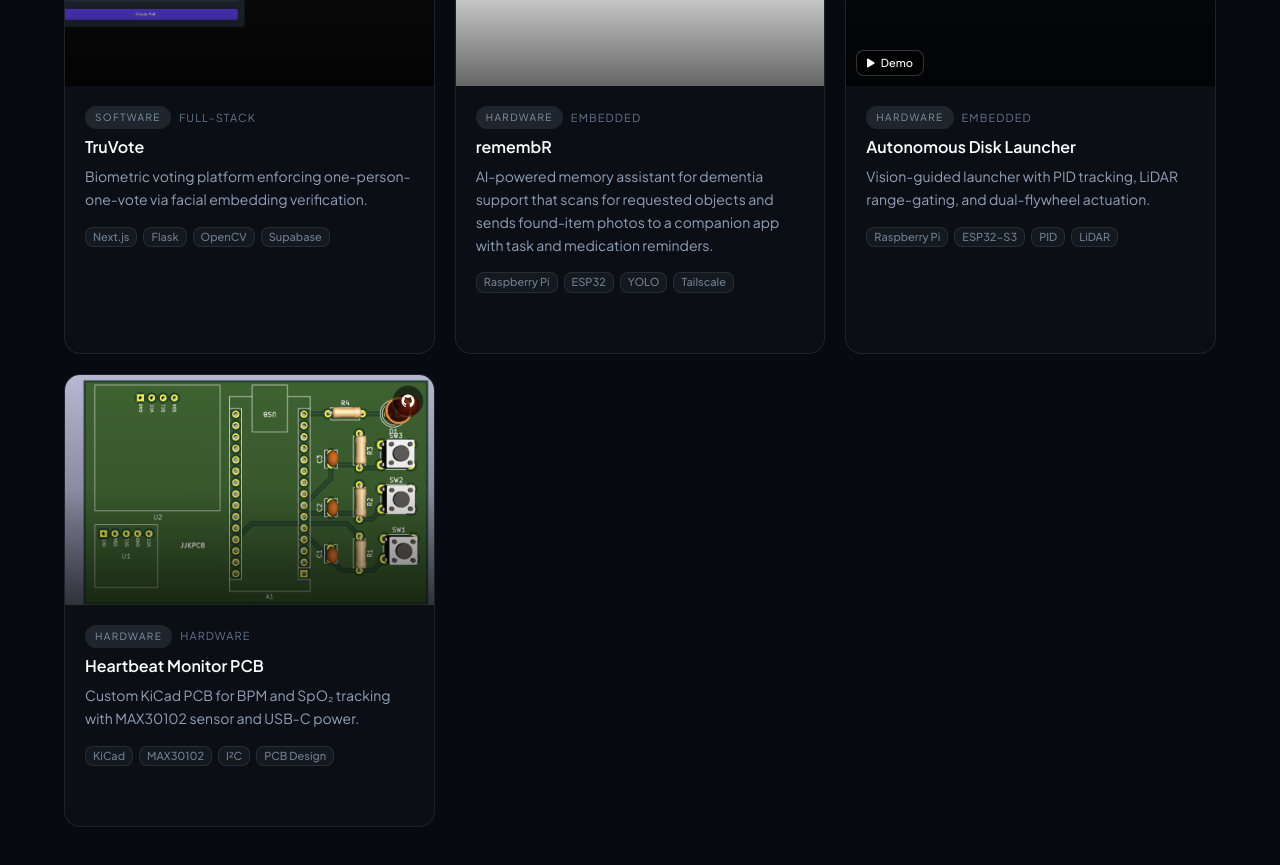
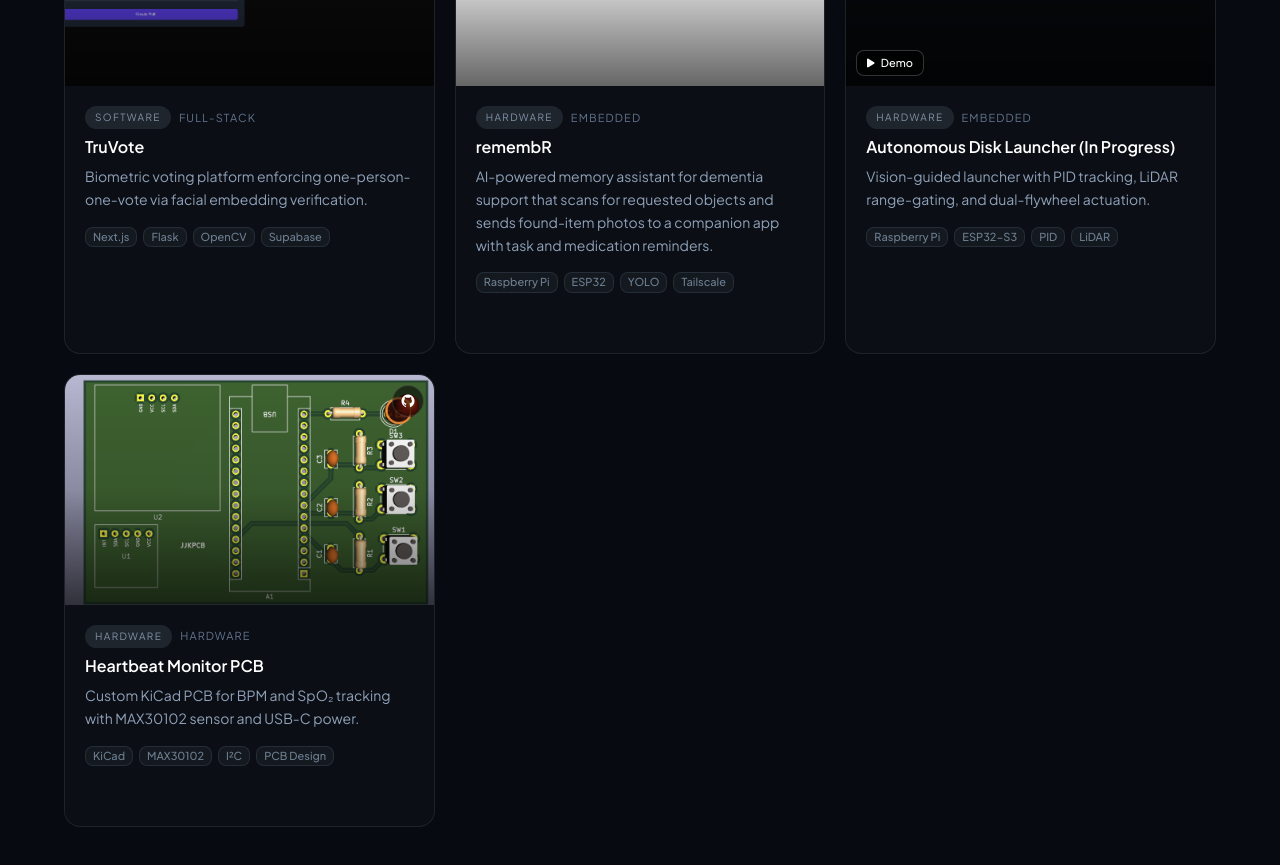
Before and after one commit to JJKSweaty/Portfolio-2025, a React (Vite) app: page / in a window 1280 px wide. Shown: the part 4480-5345 px from the top of the page. Built offline with nearby package versions, Linux system fonts and the light colour scheme; grey boxes are pictures that could not be loaded.

Commit message:
fixed naming

```diff
--- a/src/constants/index.js
+++ b/src/constants/index.js
@@ -252,7 +252,7 @@ import {
       devpost_link: "https://devpost.com/software/ember-n8m3yk",
     },
     {
-      name: "Autonomous Disk Launcher",
+      name: "Autonomous Disk Launcher  (In Progress)",
       description: "Vision-guided launcher with PID tracking, LiDAR range-gating, and dual-flywheel actuation.",
       type: "hardware",
       category: "embedded",
```
